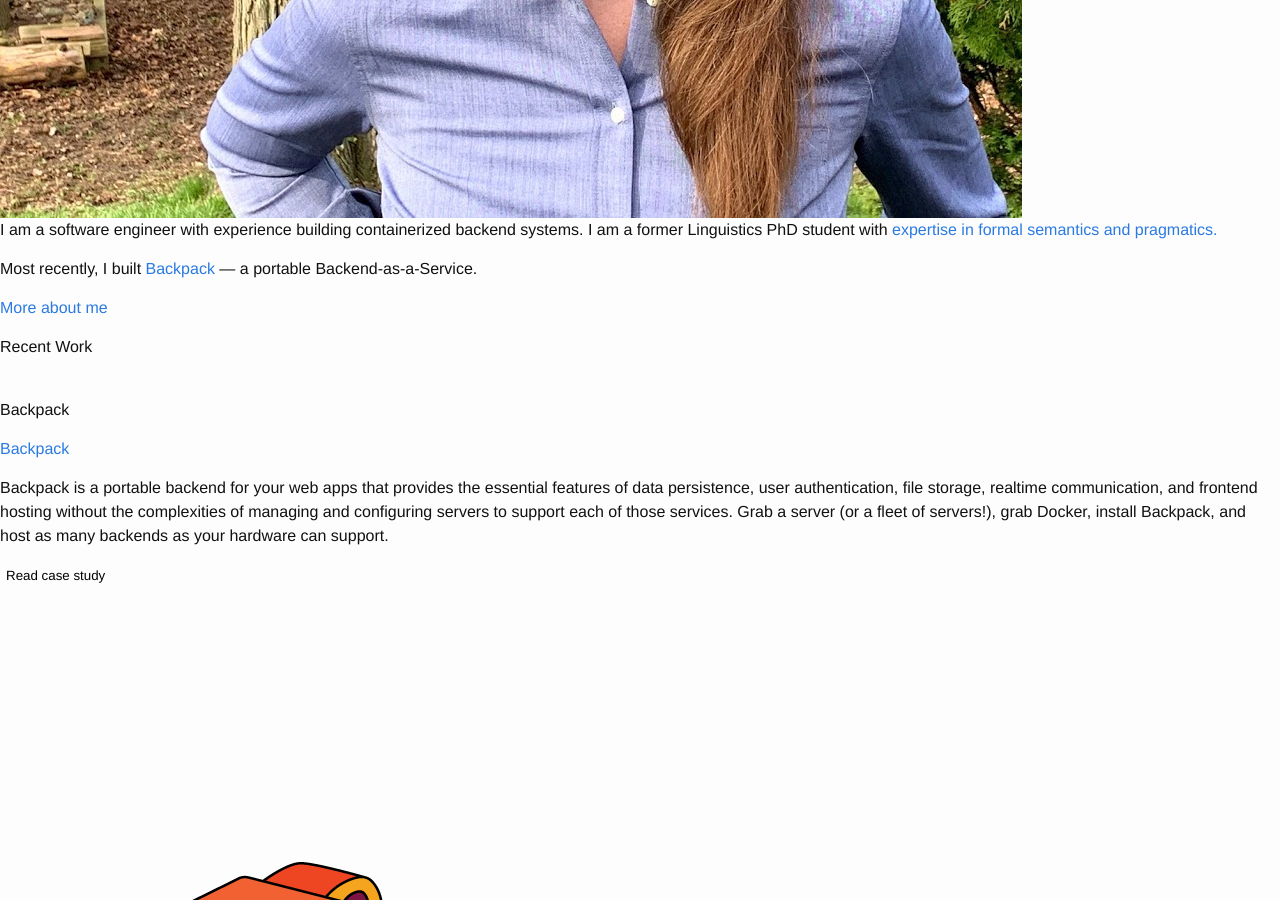
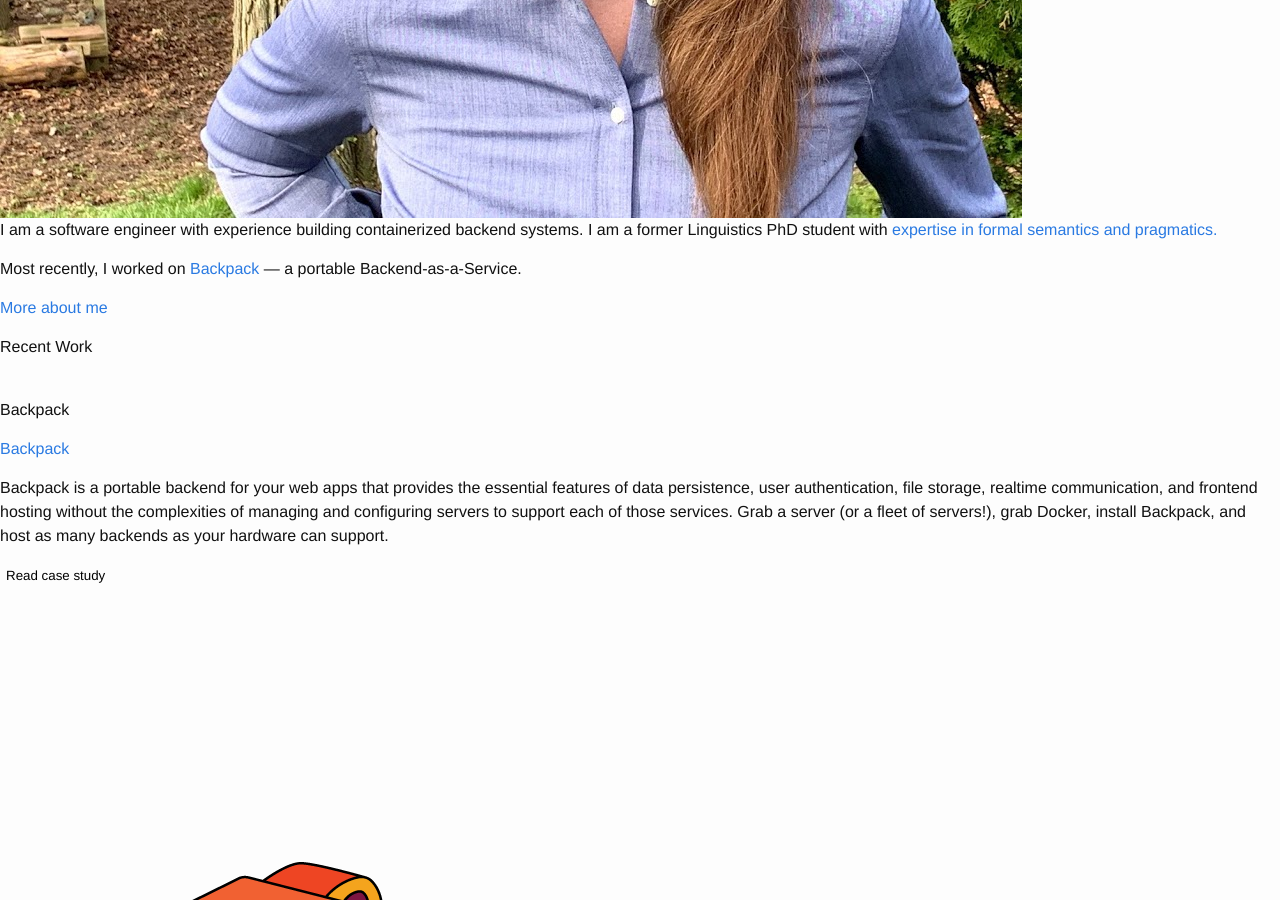
Before and after one commit to lrotschy/lrotschy.github.io, a Jekyll site: the page index.html, which Jekyll copies as it is, in a window 1280 px wide and 900 px high, scrolled down 587 px. Built offline with Jekyll 4.4.1, drawn with Linux system fonts in a browser that asks for light colours.

```diff
--- a/css/main.css
+++ b/css/main.css
@@ -323,7 +323,7 @@
   font-weight: 300;
 }
 
-.other_apps {
+img .other_apps {
   width: 25%;
 }
 
--- a/index.html
+++ b/index.html
@@ -35,7 +35,7 @@
               semantics and
               pragmatics.</a>
             <p>
-              Most recently, I built <a href="https://bkpk.dev/" target="_blank">Backpack</a> &mdash; a portable
+              Most recently, I worked on <a href="https://bkpk.dev/" target="_blank">Backpack</a> &mdash; a portable
               Backend-as-a-Service.
             </p>
 
```
Also changed, not shown: 1 other file.
